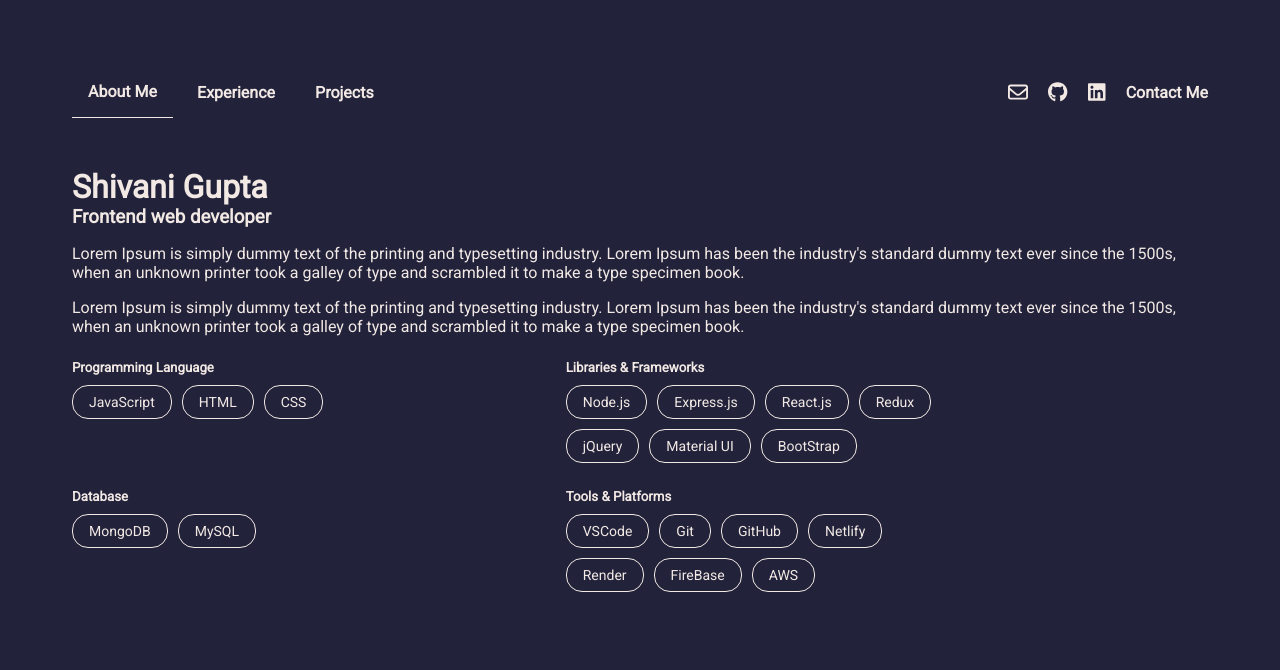
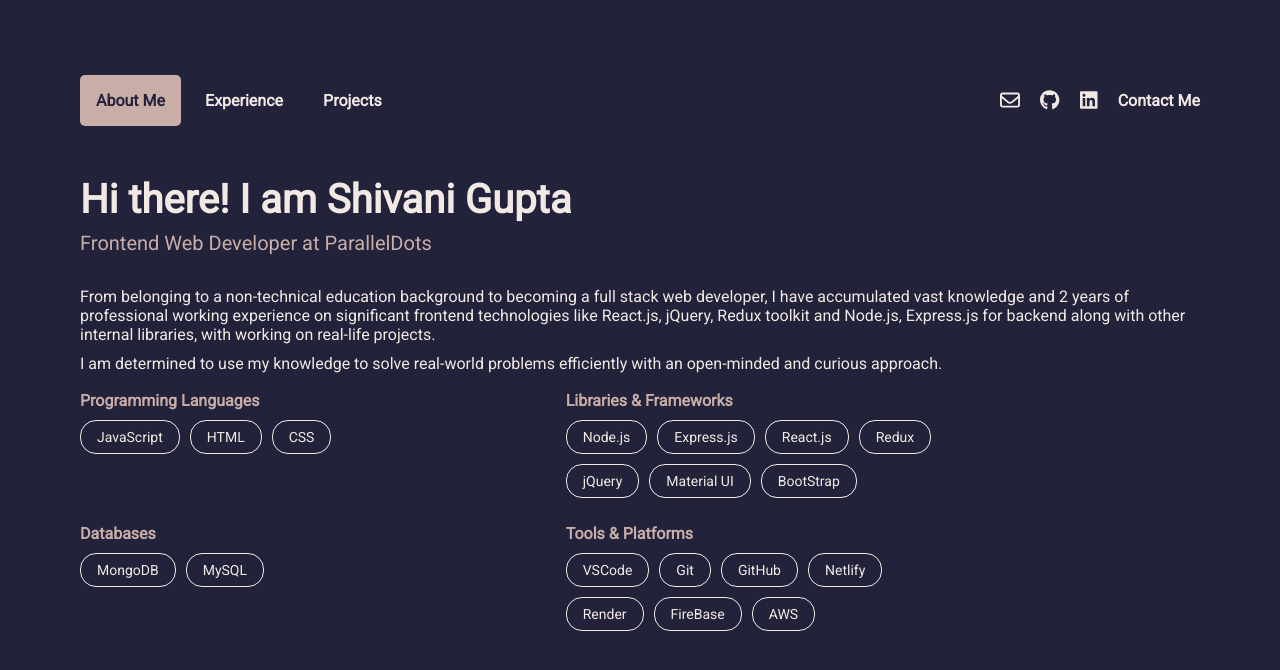
Before and after one commit to gshivani2201/portfolio, a React (Create React App) app: page / in a window 1280 px wide. Shown: the top 670 px of the page. Built offline with nearby package versions, Linux system fonts and the light colour scheme.

Commit message:
about page ready, style changes in header

```diff
--- a/src/App.css
+++ b/src/App.css
@@ -8,8 +8,8 @@
   text-align: center;
   background-color: #22223b;
   color: #f2e9e4;
-  height: calc(100vh - 80px);
-  padding: 40px;
+  height: calc(100vh - 96px);
+  padding: 48px;
 }
 
 h1,
--- a/src/components/About/index.js
+++ b/src/components/About/index.js
@@ -4,31 +4,99 @@
 
 const skills = [
   {
-    "Programming Language": ["JavaScript", "HTML", "CSS"],
+    title: "Programming Languages",
+    tech: [
+      {
+        tech_name: "JavaScript",
+        url: "https://javascript.info/",
       },
       {
-    "Libraries & Frameworks": [
-      "Node.js",
-      "Express.js",
-      "React.js",
-      "Redux",
-      "jQuery",
-      "Material UI",
-      "BootStrap",
+        tech_name: "HTML",
+        url: "https://developer.mozilla.org/en-US/docs/Web/HTML",
+      },
+      {
+        tech_name: "CSS",
+        url: "https://developer.mozilla.org/en-US/docs/Web/CSS",
+      },
     ],
   },
   {
-    "Database": ["MongoDB", "MySQL"],
+    title: "Libraries & Frameworks",
+    tech: [
+      {
+        tech_name: "Node.js",
+        url: "https://nodejs.org/",
       },
       {
-    "Tools & Platforms": [
-      "VSCode",
-      "Git",
-      "GitHub",
-      "Netlify",
-      "Render",
-      "FireBase",
-      "AWS",
+        tech_name: "Express.js",
+        url: "https://expressjs.com/",
+      },
+      {
+        tech_name: "React.js",
+        url: "https://react.dev/",
+      },
+      {
+        tech_name: "Redux",
+        url: "https://redux.js.org/",
+      },
+      {
+        tech_name: "jQuery",
+        url: "https://jquery.com/",
+      },
+      {
+        tech_name: "Material UI",
+        url: "https://mui.com/",
+      },
+      {
+        tech_name: "BootStrap",
+        url: "https://getbootstrap.com/",
+      },
+    ],
+  },
+  {
+    title: "Databases",
+    tech: [
+      {
+        tech_name: "MongoDB",
+        url: "https://www.mongodb.com/",
+      },
+      {
+        tech_name: "MySQL",
+        url: "https://www.mysql.com/",
+      },
+    ],
+  },
+  {
+    title: "Tools & Platforms",
+    tech: [
+      {
+        tech_name: "VSCode",
+        url: "https://code.visualstudio.com/",
+      },
+      {
+        tech_name: "Git",
+        url: "https://git-scm.com/",
+      },
+      {
+        tech_name: "GitHub",
+        url: "https://github.com/",
+      },
+      {
+        tech_name: "Netlify",
+        url: "https://www.netlify.com/",
+      },
+      {
+        tech_name: "Render",
+        url: "https://render.com/",
+      },
+      {
+        tech_name: "FireBase",
+        url: "https://firebase.google.com/",
+      },
+      {
+        tech_name: "AWS",
+        url: "https://aws.amazon.com/",
+      },
     ],
   },
 ];
@@ -36,38 +104,40 @@
 function About() {
   return (
     <div className="about-container">
-      <div>
-        <h1>Shivani Gupta</h1>
-        <h3>Frontend web developer</h3>
+      <div className="greeting-section">
+        <h1 className="name">Hi there! I am Shivani Gupta</h1>
+        <h3 className="current-role">Frontend Web Developer at ParallelDots</h3>
       </div>
-      <div>
-        <p>
-          Lorem Ipsum is simply dummy text of the printing and typesetting
-          industry. Lorem Ipsum has been the industry's standard dummy text ever
-          since the 1500s, when an unknown printer took a galley of type and
-          scrambled it to make a type specimen book.
+      <div className="about-me">
+        <p className="para first">
+          From belonging to a non-technical education background to becoming a
+          full stack web developer, I have accumulated vast knowledge and 2
+          years of professional working experience on significant frontend
+          technologies like React.js, jQuery, Redux toolkit and Node.js,
+          Express.js for backend along with other internal libraries, with
+          working on real-life projects.
         </p>
-        <p>
-          Lorem Ipsum is simply dummy text of the printing and typesetting
-          industry. Lorem Ipsum has been the industry's standard dummy text ever
-          since the 1500s, when an unknown printer took a galley of type and
-          scrambled it to make a type specimen book.
+        <p className="para second">
+          I am determined to use my knowledge to solve real-world problems
+          efficiently with an open-minded and curious approach.
         </p>
       </div>
       <div>
         {/* <h3>Skills</h3> */}
         <div className="skills-section">
           {skills.map((skill, i) => {
-            const title = Object.keys(skill)[0];
             return (
               <div key={i} className="skills-container">
-                <h5>{title}</h5>
+                <h4>{skill.title}</h4>
                 <div className="skills-list">
-                  {skill[title].map((item, id) => {
+                  {skill.tech &&
+                    skill.tech.map((item, id) => {
                       return (
+                        <a href={item.url} target="_blank" rel="noreferrer">
                           <div key={id} className="skill-item">
-                        <p>{item}</p>
+                            <p>{item.tech_name}</p>
                           </div>
+                        </a>
                       );
                     })}
                 </div>
--- a/src/components/About/style.scss
+++ b/src/components/About/style.scss
@@ -1,6 +1,37 @@
 .about-container {
     text-align: left;
     padding: 24px 32px;
+
+    h3,
+    h4 {
+        color: #C9ADA7;
+    }
+
+    .greeting-section {
+        margin-bottom: 2em;
+
+        .name {
+            font-size: 40px;
+        }
+
+        .current-role {
+            font-weight: 500;
+            font-size: 20px;
+            margin-top: 8px;
+        }
+    }
+
+    .about-me {
+        margin: 10px 0;
+
+        .para {
+            margin: 0;
+        }
+
+        .first {
+            margin-bottom: 10px;
+        }
+    }
 
     .skills-section {
         display: grid;
@@ -16,10 +47,21 @@
                 gap: 10px;
                 margin: 10px 0;
 
+                a {
+                    text-decoration: none;
+                    color: #f2e9e4;
+                }
+
                 .skill-item {
                     border: 1px solid #f2e9e4;
                     padding: 8px 16px;
                     border-radius: 16px;
+                    cursor: pointer;
+
+                    &:hover {
+                        background: #f2e9e4;
+                        color: #22223b;
+                    }
 
                     >p {
                         margin: 0;
--- a/src/components/Contact/index.js
+++ b/src/components/Contact/index.js
@@ -67,7 +67,6 @@
     <>
       <Modal
         isOpen={openContactModal}
-        // onAfterOpen={afterOpenModal}
         onRequestClose={closeModal}
         style={styles}
         className="Modal"
--- a/src/components/Header/style.scss
+++ b/src/components/Header/style.scss
@@ -38,7 +38,10 @@
         }
 
         .tab-box.active {
-            border-bottom: 1px solid #f2e9e4;
+            /* border-bottom: 1px solid #f2e9e4; */
+            border-radius: 5px;
+            background: #C9ADA7;
+            color: #22223b;
         }
     }
 }
```
Lines whose indentation alone changed are shown as unchanged.
